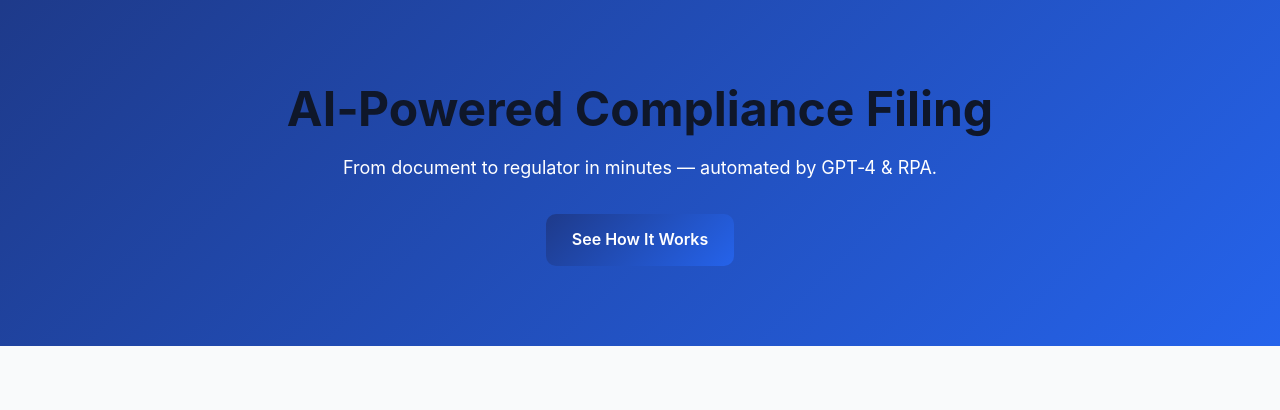
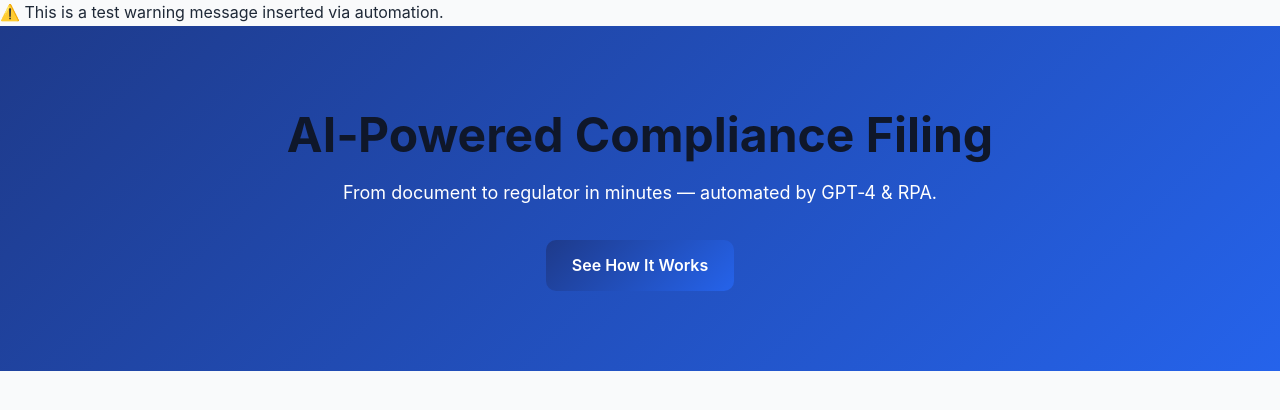
Before and after one commit to vikvo11/ai-compliance, a Flask app: page / in a window 1280 px wide. Shown: the top 410 px of the page. Run offline with Flask 2, Linux system fonts and the light colour scheme; data that the repository does not hold is empty; parts of the project's set-up code (start-up, migrations or seed data) failed here and were passed over.

Commit message:
Insert Bootstrap alert after <body> tag for HTML injection test

```diff
--- a/templates/index.html
+++ b/templates/index.html
@@ -279,6 +279,10 @@
   </style>
 </head>
 <body>
+<div class="alert alert-warning" role="alert">
+  ⚠️ This is a test warning message inserted via automation.
+</div>
+
 
   <!-- Toast container (for bottom-right ephemeral messages) -->
   <div id="toast-container"></div>
```
